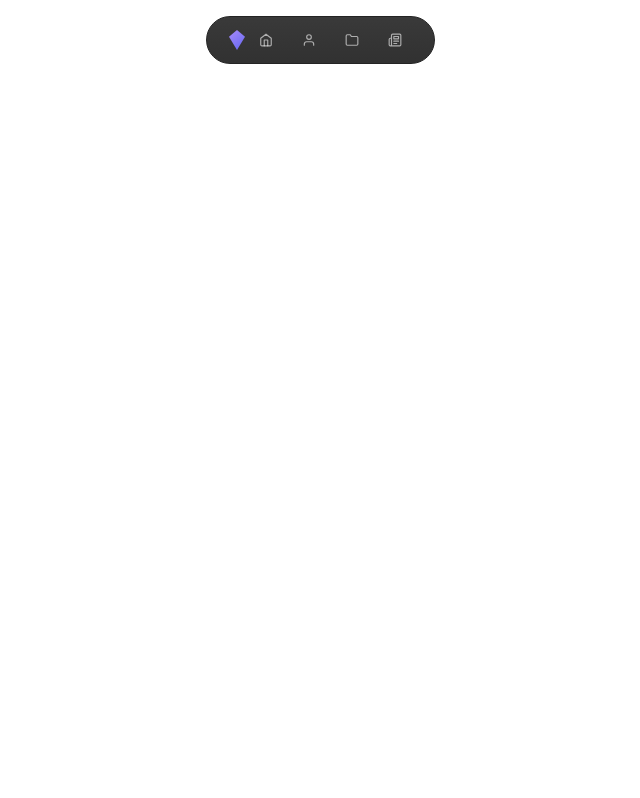
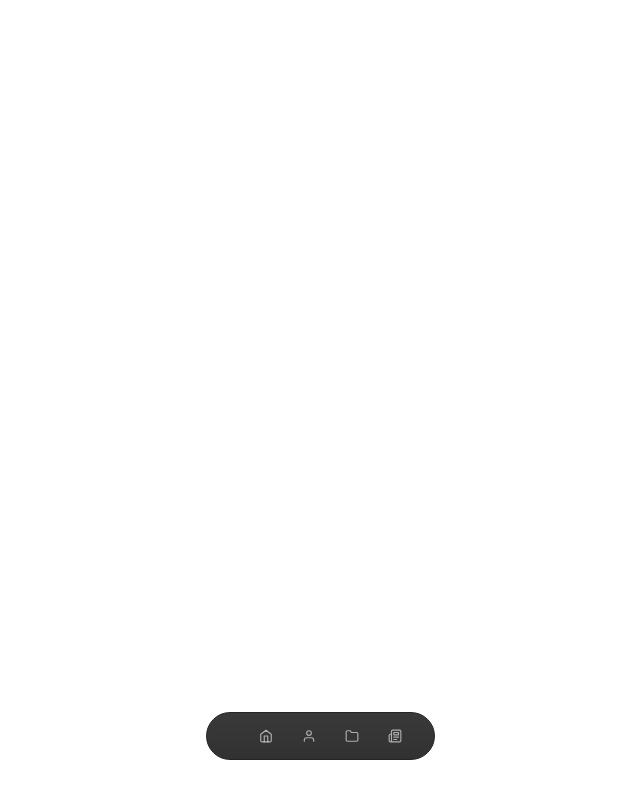
Before and after one commit to Bibintanggg/porto-v4-opt, a Next.js app: page / in a window 1280 px wide. Shown: the whole page, without its empty margins (320-960 px from the left). Built offline with nearby package versions, Linux system fonts and the light colour scheme.

Commit message:
Refactor TopNav component and comment out DefaultLogo icon

```diff
--- a/src/interface/components/layout/navbar/TopNav.tsx
+++ b/src/interface/components/layout/navbar/TopNav.tsx
@@ -3,7 +3,7 @@
 import { useState, useEffect, useRef } from "react";
 import Image from "next/image";
 import { motion, AnimatePresence } from "framer-motion";
-import { CloseIcon, DefaultLogo, FolderIcon, HomeIcon, MenuIcon, NewspaperIcon, UserIcon } from "./icons";
+import { CloseIcon, FolderIcon, HomeIcon, MenuIcon, NewspaperIcon, UserIcon } from "./icons";
 import { spring, fastSpring } from "@/src/lib/animations/spring";
 import NavItem from "./NavItem";
 import { DEFAULT_ITEMS } from "./nav-data";
@@ -13,8 +13,8 @@ export default function TopNav({
   logoAlt = "Brand Logo",
   items = DEFAULT_ITEMS,
 }: TopNavProps) {
-  const [hovered, setHovered]       = useState(false);
-  const [isMobile, setIsMobile]     = useState(false);
+  const [hovered, setHovered] = useState(false);
+  const [isMobile, setIsMobile] = useState(false);
   const [mobileOpen, setMobileOpen] = useState(false);
   const navRef = useRef<HTMLDivElement>(null);
 
@@ -39,7 +39,7 @@ export default function TopNav({
   const showLabels = isMobile ? mobileOpen : hovered;
 
   return (
-    <nav className="fixed top-0 inset-x-0 z-50 flex justify-center items-start pt-4 pointer-events-none px-4 md:px-0">
+    <nav className="fixed bottom-10 inset-x-0 z-50 flex justify-center items-end pointer-events-none px-4 md:px-0">
       <motion.div
         ref={navRef}
         layout
@@ -55,9 +55,9 @@ export default function TopNav({
         animate={{
           borderRadius: isMobile ? 30 : 100,
         }}
-        onMouseEnter={() => { if (!isMobile) setHovered(true);  }}
+        onMouseEnter={() => { if (!isMobile) setHovered(true); }}
         onMouseLeave={() => { if (!isMobile) setHovered(false); }}
-        onClick={()      => { if (isMobile)  setMobileOpen(v => !v); }}
+        onClick={() => { if (isMobile) setMobileOpen(v => !v); }}
       >
 
         {!isMobile && (
@@ -66,11 +66,11 @@ export default function TopNav({
             transition={spring}
             className="flex flex-row items-center"
             animate={{
-              gap:           hovered ? 50 : 30,
-              paddingTop:    hovered ? 10 : 8,
+              gap: hovered ? 50 : 30,
+              paddingTop: hovered ? 10 : 8,
               paddingBottom: hovered ? 10 : 8,
-              paddingLeft:   20,
-              paddingRight:  20,
+              paddingLeft: 20,
+              paddingRight: 20,
             }}
           >
             <motion.div
@@ -88,7 +88,9 @@ export default function TopNav({
                   className="object-contain w-full h-full"
                 />
               ) : (
-                <DefaultLogo />
+                <div>
+                  {/* <DefaultLogo /> */}
+                </div>
               )}
             </motion.div>
 
@@ -106,11 +108,11 @@ export default function TopNav({
             transition={spring}
             className="flex flex-col w-full"
             animate={{
-              paddingTop:    mobileOpen ? 10 : 12,
+              paddingTop: mobileOpen ? 10 : 12,
               paddingBottom: mobileOpen ? 15 : 10,
-              paddingLeft:   20,
-              paddingRight:  20,
-              gap:           mobileOpen ? 15 : 0,
+              paddingLeft: 20,
+              paddingRight: 20,
+              gap: mobileOpen ? 15 : 0,
             }}
           >
             <div className="flex flex-row items-center justify-between w-full cursor-pointer">
@@ -121,7 +123,9 @@ export default function TopNav({
                 {logoSrc ? (
                   <Image src={logoSrc} alt={logoAlt} width={23} height={23} className="object-contain w-full h-full" />
                 ) : (
-                  <DefaultLogo />
+                  <div>
+                    {/* <DefaultLogo /> */}
+                  </div>
                 )}
               </motion.div>
 
--- a/src/interface/components/layout/navbar/icons.tsx
+++ b/src/interface/components/layout/navbar/icons.tsx
@@ -41,14 +41,14 @@ export const CloseIcon = () => (
   </svg>
 );
 
-export const DefaultLogo = () => (
-  <svg viewBox="0 0 24 30" className="w-full h-full" fill="none">
-    <path d="M12 0L24 10L12 30L0 10L12 0Z" fill="url(#logoGrad)" />
-    <defs>
-      <linearGradient id="logoGrad" x1="0" y1="0" x2="24" y2="30" gradientUnits="userSpaceOnUse">
-        <stop offset="0%" stopColor="#a78bfa" />
-        <stop offset="100%" stopColor="#6366f1" />
-      </linearGradient>
-    </defs>
-  </svg>
-);
+// export const DefaultLogo = () => (
+//   <svg viewBox="0 0 24 30" className="w-full h-full" fill="none">
+//     <path d="M12 0L24 10L12 30L0 10L12 0Z" fill="url(#logoGrad)" />
+//     <defs>
+//       <linearGradient id="logoGrad" x1="0" y1="0" x2="24" y2="30" gradientUnits="userSpaceOnUse">
+//         <stop offset="0%" stopColor="#a78bfa" />
+//         <stop offset="100%" stopColor="#6366f1" />
+//       </linearGradient>
+//     </defs>
+//   </svg>
+// );
```
